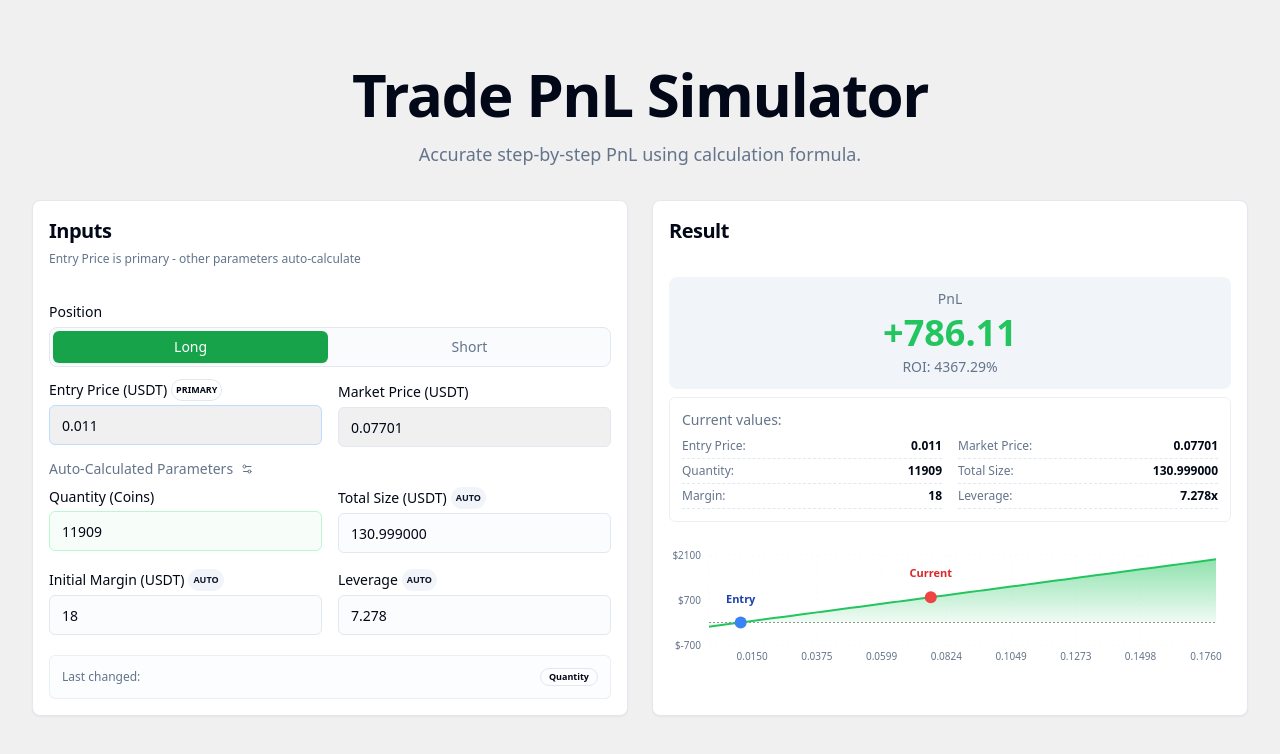
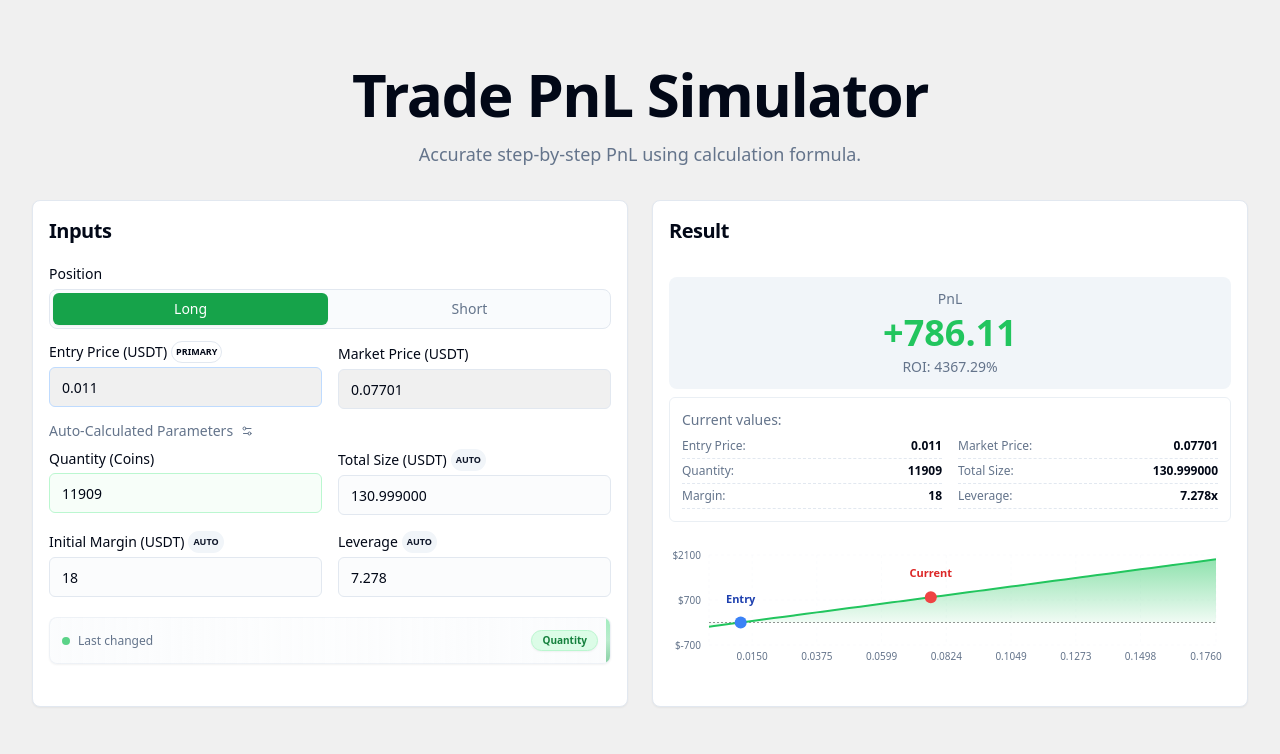
Before and after one commit to QuantMallah/PnL-Simulator, a Next.js app: page / in a window 1280 px wide. Shown: the top 754 px of the page. Built offline with nearby package versions, Linux system fonts and the light colour scheme.

Commit message:
User Experience Improved

```diff
--- a/src/components/pnl-calculator.tsx
+++ b/src/components/pnl-calculator.tsx
@@ -342,11 +342,8 @@ export function PnlCalculator() {
       <Card className="w-full">
         <CardHeader className="p-3 md:p-4 pb-2">
           <CardTitle className="text-lg md:text-xl">Inputs</CardTitle>
-          <CardDescription className="text-xs text-muted-foreground">
-            Entry Price is primary - other parameters auto-calculate
-          </CardDescription>
         </CardHeader>
-        <CardContent className="flex flex-col gap-2 md:gap-3 p-3 md:p-4 pt-0">
+        <CardContent className="flex flex-col gap-2 md:gap-3 p-3 md:p-4 !pt-0">
           <div className="space-y-1">
             <Label className="text-sm">Position</Label>
             <Tabs
@@ -488,13 +485,21 @@ export function PnlCalculator() {
           </div>
 
           <div className="pt-1 md:pt-2">
-            <div className="space-y-1 rounded-md border border-border/70 p-2 md:p-3 bg-muted/20">
-              <div className="flex items-center justify-between text-xs">
-                <span className="text-muted-foreground">Last changed:</span>
-                <Badge variant="outline" className="text-[9px] px-2 py-0 capitalize">
+            <div className="relative overflow-hidden rounded-lg border border-border/50 bg-gradient-to-r from-muted/30 via-muted/20 to-muted/30 p-3 md:p-3 shadow-sm">
+              <div className="flex items-center justify-between">
+                <div className="flex items-center gap-2">
+                  <div className="flex h-2 w-2 rounded-full bg-green-500 animate-pulse"></div>
+                  <span className="text-xs font-medium text-muted-foreground">Last changed</span>
+                </div>
+                <Badge
+                  variant="secondary"
+                  className="text-[10px] px-2.5 py-0.5 font-semibold capitalize bg-green-100 text-green-700 border-green-200 dark:bg-green-900/30 dark:text-green-300 dark:border-green-800 shadow-sm"
+                >
                   {lastChanged.replace(/([A-Z])/g, ' $1').toLowerCase()}
                 </Badge>
               </div>
+              {/* Subtle decorative element */}
+              <div className="absolute top-0 right-0 h-full w-1 bg-gradient-to-b from-green-400/50 via-green-500/30 to-green-600/50"></div>
             </div>
           </div>
 
```
